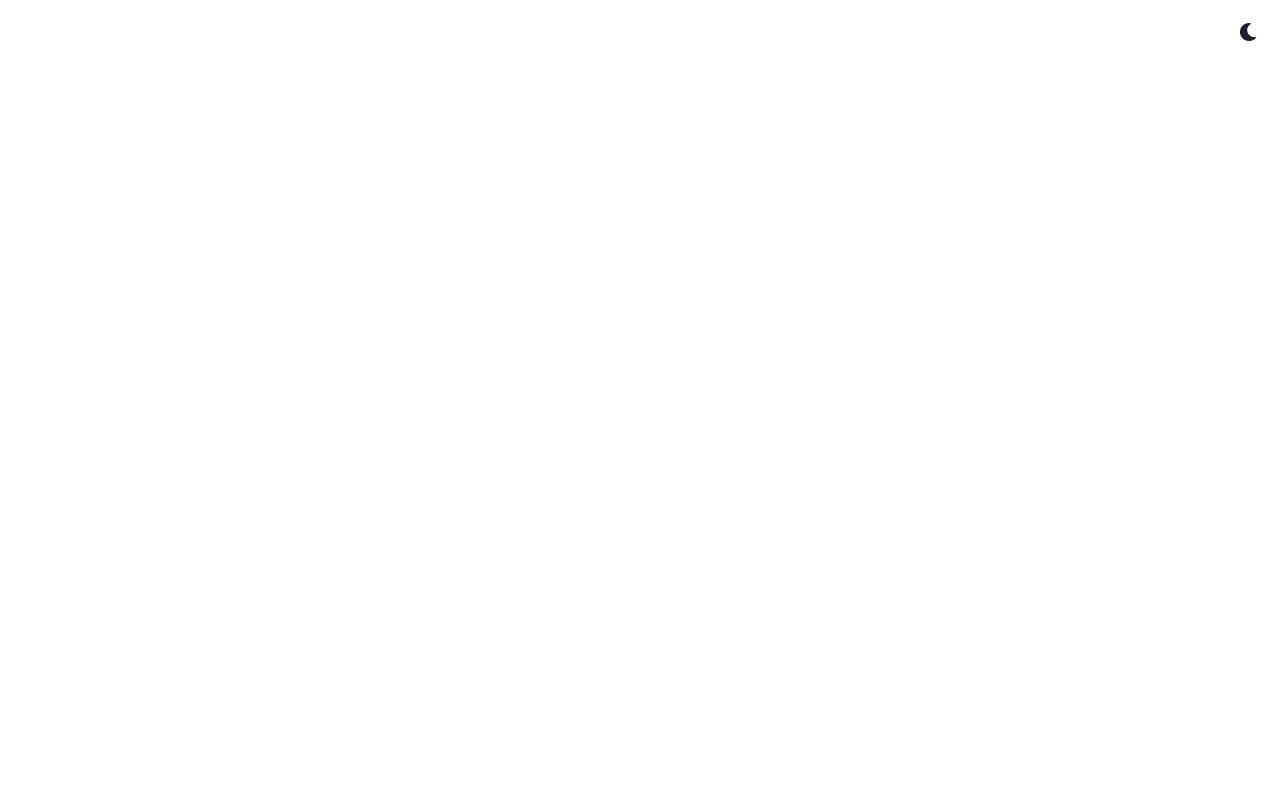
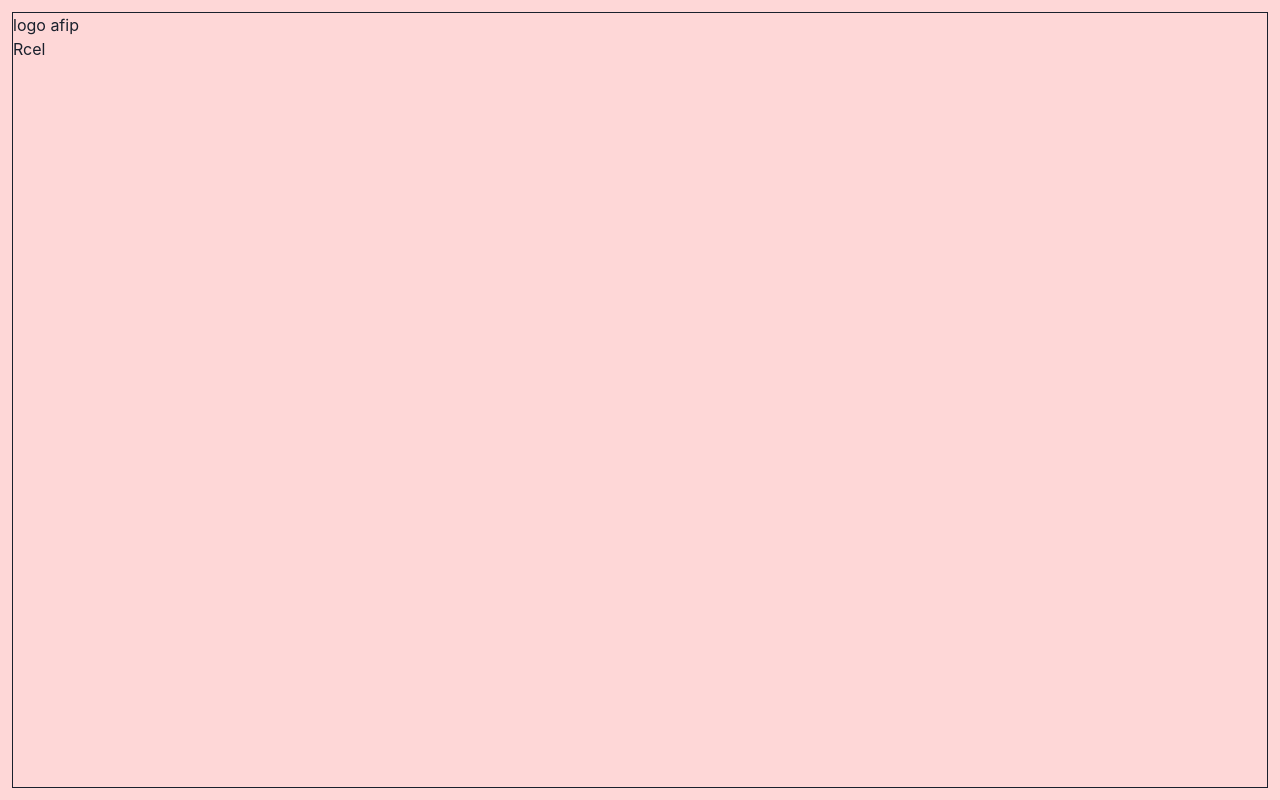
Before and after one commit to Sebastians349/ui-rcel, a React (Create React App) app: page / in a window 1280 px wide. Built offline with nearby package versions, Linux system fonts and the light colour scheme.

Commit message:
instalando chakra, conflicto prettier.

```diff
--- a/src/App.js
+++ b/src/App.js
@@ -1,19 +1,16 @@
 import React from 'react';
-import {
-  ChakraProvider,
-  Box,
-
-  Grid,
-  theme,
-} from '@chakra-ui/react';
+import { ChakraProvider, Box, Grid, theme } from '@chakra-ui/react';
 import { ColorModeSwitcher } from './ColorModeSwitcher';
+import Header from './components/Header';
 
 function App() {
   return (
     <ChakraProvider theme={theme}>
-      <Box textAlign="center" fontSize="xl" >
-        <Grid minH="100vh" p={3}>
-          <ColorModeSwitcher justifySelf="flex-end" />
+      <Box>
+        <Grid minH="100vh" bgColor="red.100" p={3}>
+          <Header bgColor="red.800">
+            <ColorModeSwitcher justifySelf="flex-end" />
+          </Header>
         </Grid>
       </Box>
     </ChakraProvider>
--- a/src/components/Header.js
+++ b/src/components/Header.js
@@ -1 +1,13 @@
-const Header =()=>
+import React from 'react';
+import { Box, Text } from '@chakra-ui/react';
+
+const Header = () => {
+  return (
+    <Box border="1px" w="100">
+      <Text>logo afip</Text>
+      <Text>Rcel</Text>
+    </Box>
+  );
+};
+
+export default Header;
```
Also changed, not shown: public/logo_afip.png (added).
